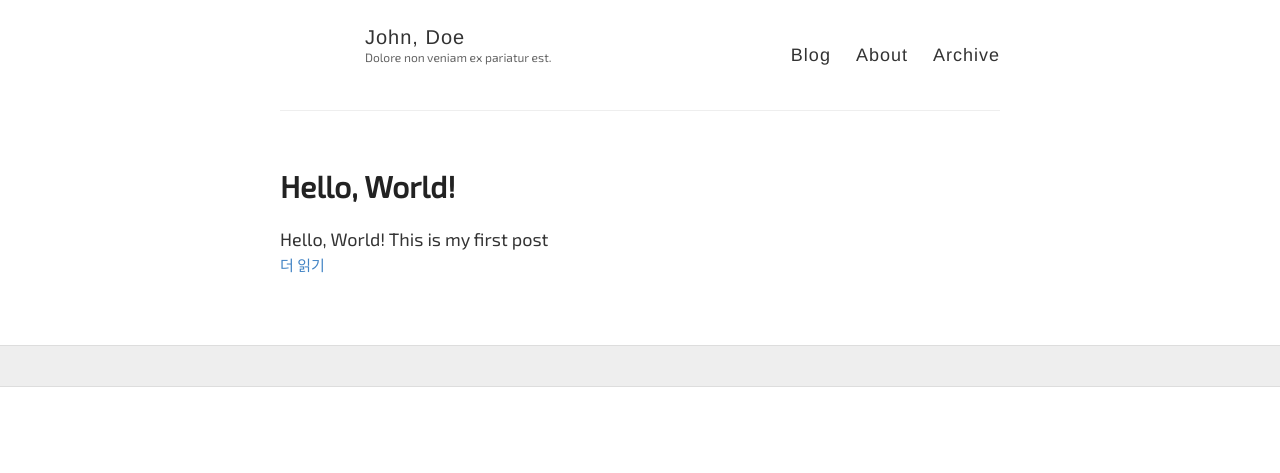
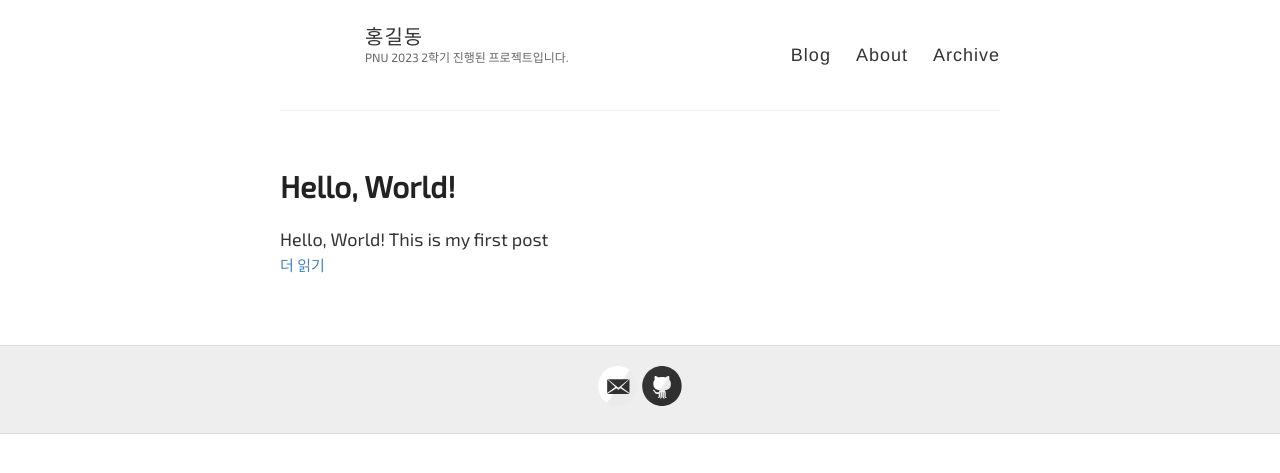
Before and after one commit to ciment1010/ciment1010.github.io, a Jekyll site: the page built from index.html, in a window 1280 px wide. Shown: the top 473 px of the page. Built offline with Jekyll 4.4.1, drawn with Linux system fonts in a browser that asks for light colours; some web fonts are replaced; the list of posts is cut into pages by our own code.

Commit message:
파일 수정

```diff
--- a/_config.yml
+++ b/_config.yml
@@ -3,10 +3,10 @@
 #
 
 # Name of your site (displayed in the header)
-name: John, Doe
+name: 홍길동
 
 # Short bio or description (displayed in the header)
-description: Dolore non veniam ex pariatur est.
+description: PNU 2023 2학기 진행된 프로젝트입니다.
 
 # URL of your avatar or profile pic (you could use your GitHub profile pic)
 avatar:
@@ -20,10 +20,10 @@ timezone: Asia/Seoul
 # Includes an icon in the footer for each username you enter
 footer-links:
   dribbble:
-  email:
+  email: ciment1010@pusan.ac.kr
   facebook:
   flickr:
-  github:
+  github: https://github.com/ciment1010
   instagram:
   linkedin:
   pinterest:
```
